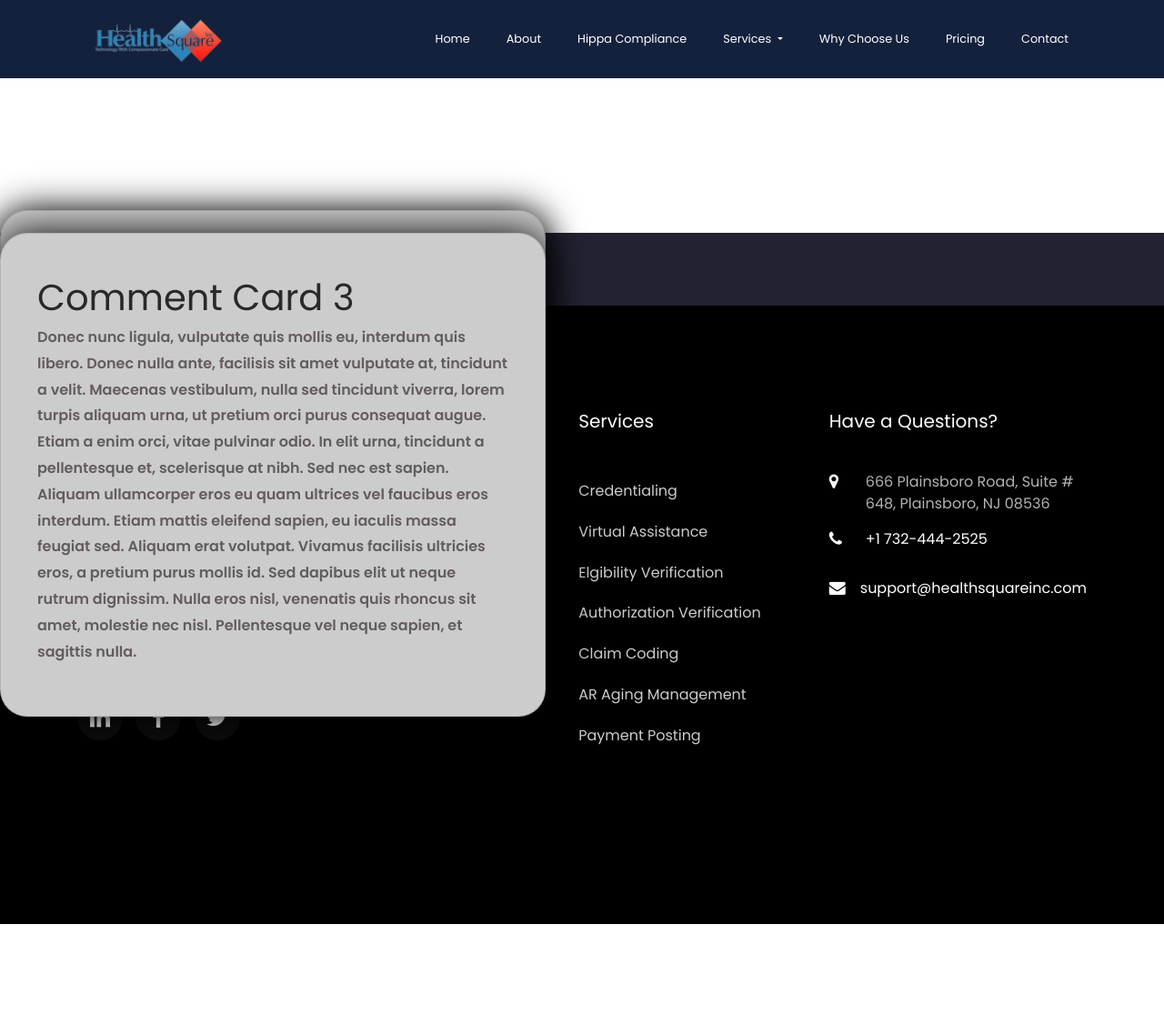
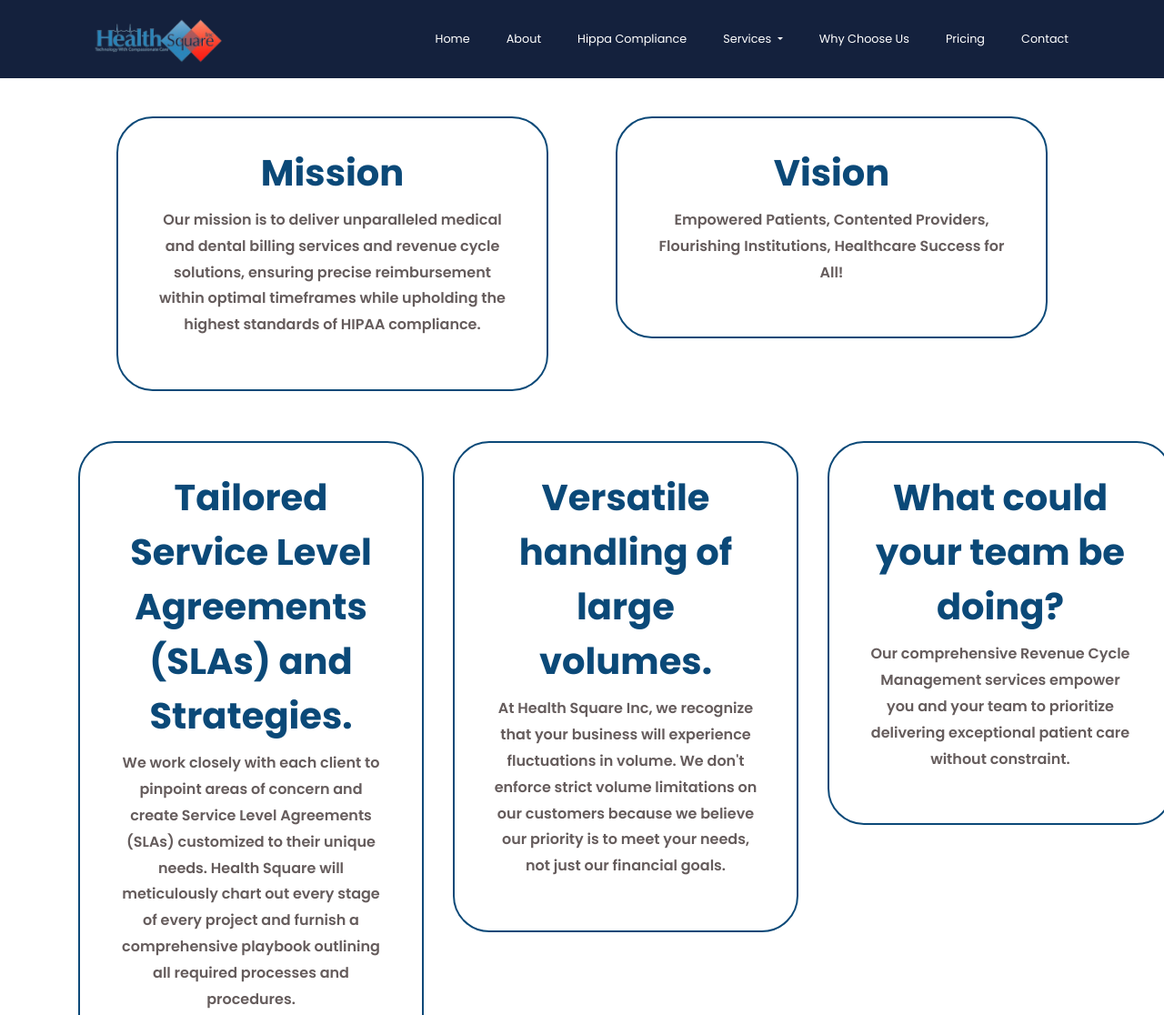
Before and after one commit to sravsimh/Health-Square-Inc, a plain HTML site: page why.html in a window 1280 px wide. Shown: the top 1116 px of the page at 91% size. Before the commit the page ends 1016 px from the top, so only its background shows below. Drawn offline with Linux system fonts and the light colour scheme; some packages are replaced by stand-ins of ours; no server answers; files whose address does not match are found by name.

Commit message:
made all changes

```diff
--- a/css/why.css
+++ b/css/why.css
@@ -1,55 +1,28 @@
-.cards {
-  list-style-type: none;
-  padding: 0;
-  margin: 20% auto 0;
+.info-box div {
+  text-decoration: none;
+  border: 2px solid #0b4978;
+  border-radius: 40px;
+  padding: 30px 40px 40px;
+  /* background-color: #fff; */
+  transition: all 0.3s;
+  color: #002825;
+  text-align: center;
+  max-height: min-content;
+  margin: 0 1rem;
+}
+.info-box div h1 {
+  color: #0b4978;
+  font-weight: bolder;
+}
+.info-box div:hover {
+  box-shadow: -10px 10px 0px 0px #0b4978;
+  transform: translateY(-10px);
+}
+.info-box {
   display: flex;
-  flex-direction: column;
-  align-items: center;
-  gap: 20px; /* Space between cards */
-  position: relative;
+  flex-wrap: nowrap;
+  justify-content: space-evenly;
+  align-content: center;
+  align-items: stretch;
+  margin-bottom: 5%;
 }
-
-.card {
-  background: #ccc;
-  border-radius: 30px;
-  padding: 40px;
-  box-shadow: 0 0 40px #000;
-  width: 600px;
-  transition: transform 0.6s cubic-bezier(0.8, 0.2, 0.1, 0.8) 0.1s,
-    background 0.4s linear;
-  cursor: pointer;
-  user-select: none;
-  position: absolute;
-  top: 0;
-  left: 0;
-  opacity: 0;
-  transform: translateY(20px) scale(0.95);
-  z-index: 1;
-}
-
-.card--current {
-  opacity: 1;
-  transform: translateY(0) scale(1);
-  z-index: 10;
-}
-
-.card--next {
-  opacity: 1;
-  transform: translateY(-25px) scale(1);
-  z-index: 5;
-}
-
-.card--out {
-  opacity: 0;
-  transform: translateY(-50px) scale(0.95);
-  z-index: 1;
-}
-
-h1 {
-  margin: 0;
-}
-
-.why-page {
-  padding: 40px;
-  background: #222232;
-}
--- a/why.html
+++ b/why.html
@@ -80,24 +80,41 @@
 	  </nav>
     <!-- END nav -->
 
-    <ul class="cards why-page">
-      <li class="card">
-          <h1>Comment Card 1 </h1>
-          <p>Lorem ipsum dolor sit amet, consectetur adipiscing elit. Praesent bibendum, lorem vel tincidunt imperdiet, nibh elit laoreet felis, a bibendum nisl tortor non orci. Donec pretium fermentum felis, quis aliquet est rutrum ut. Integer quis massa ut lacus viverra pharetra in eu lacus. Aliquam tempus odio adipiscing diam pellentesque rhoncus. Curabitur a bibendum est. Mauris vehicula cursus risus id luctus. Curabitur accumsan venenatis nibh, non egestas ipsum vulputate ac. Vivamus consectetur dolor sit amet enim aliquet eu scelerisque ipsum hendrerit. Donec lobortis suscipit vestibulum. Nullam luctus pellentesque risus in ullamcorper. Nam neque nunc, mattis vitae ornare ut, feugiat a erat. Ut tempus iaculis augue vel pellentesque.</p>
-      </li>
-      <li class="card">
-          <h1>Comment Card 2 </h1>
-          <p>Vestibulum nunc massa, gravida quis porta nec, feugiat id metus. Nunc ac arcu dolor, quis vestibulum leo. Cras viverra mollis ipsum, non rhoncus lectus aliquam et. Morbi faucibus purus sit amet lacus aliquet elementum. Donec sit amet posuere enim. Cras in eros id tortor fringilla ultricies. Mauris faucibus ullamcorper velit, pulvinar varius odio eleifend eu. Quisque id odio metus. Morbi adipiscing ultricies posuere. Pellentesque elementum porttitor eros in molestie. Maecenas ut leo quis nisi tempor tincidunt.</p>
-      </li>
-      <li class="card">
-          <h1>Comment Card 3</h1>
-          <p>Donec nunc ligula, vulputate quis mollis eu, interdum quis libero. Donec nulla ante, facilisis sit amet vulputate at, tincidunt a velit. Maecenas vestibulum, nulla sed tincidunt viverra, lorem turpis aliquam urna, ut pretium orci purus consequat augue. Etiam a enim orci, vitae pulvinar odio. In elit urna, tincidunt a pellentesque et, scelerisque at nibh. Sed nec est sapien. Aliquam ullamcorper eros eu quam ultrices vel faucibus eros interdum. Etiam mattis eleifend sapien, eu iaculis massa feugiat sed. Aliquam erat volutpat. Vivamus facilisis ultricies eros, a pretium purus mollis id. Sed dapibus elit ut neque rutrum dignissim. Nulla eros nisl, venenatis quis rhoncus sit amet, molestie nec nisl. Pellentesque vel neque sapien, et sagittis nulla.</p>
-      </li>
-      <li class="card">
-          <h1>Comment Card 4</h1>
-          <p>Donec nunc ligula, vulputate quis mollis eu, interdum quis libero. Donec nulla ante, facilisis sit amet vulputate at, tincidunt a velit. Maecenas vestibulum, nulla sed tincidunt viverra, lorem turpis aliquam urna, ut pretium orci purus consequat augue. Etiam a enim orci, vitae pulvinar odio. In elit urna, tincidunt a pellentesque et, scelerisque at nibh. Sed nec est sapien. Aliquam ullamcorper eros eu quam ultrices vel faucibus eros interdum. Etiam mattis eleifend sapien, eu iaculis massa feugiat sed. Aliquam erat volutpat. Vivamus facilisis ultricies eros, a pretium purus mollis id. Sed dapibus elit ut neque rutrum dignissim. Nulla eros nisl, venenatis quis rhoncus sit amet, molestie nec nisl. Pellentesque vel neque sapien, et sagittis nulla.</p>
-      </li>
-    </ul>
+    <div class="container" style="margin-top: 8rem!important;">
+      <div class="row info-box mt-5">
+        <div class="col-md-5">
+          <h1>
+            Mission
+          </h1>
+          <p>Our mission is to deliver unparalleled medical and dental billing services and revenue cycle solutions, ensuring precise reimbursement within optimal timeframes while upholding the highest standards of HIPAA compliance.</p>
+
+        </div>
+        <div class="col-md-5 ">
+          <h1>
+            Vision
+          </h1>
+          <p>Empowered Patients, Contented Providers, Flourishing Institutions, Healthcare Success for All!</p>
+        </div>
+      </div>
+      <div class="row info-box">
+        <div class="col-md-4 ">
+          <h1>Tailored Service Level Agreements (SLAs) and Strategies.</h1>
+          <p>We work closely with each client to pinpoint areas of concern and create Service Level Agreements (SLAs) customized to their unique needs. Health Square will meticulously chart out every stage of every project and furnish a comprehensive playbook outlining all required processes and procedures.</p>
+        </div>
+        <div class="col-md-4">
+          <h1>Versatile handling of large volumes.</h1>
+          <p>At Health Square Inc, we recognize that your business will experience fluctuations in volume. We don't enforce strict volume limitations on our customers because we believe our priority is to meet your needs, not just our financial goals.</p>
+        </div>
+        <div class="col-md-4">
+          <h1>
+            What could your team be doing?
+          </h1>
+          <p>
+            Our comprehensive Revenue Cycle Management services empower you and your team to prioritize delivering exceptional patient care without constraint.
+          </p>
+        </div>
+      </div>
+    </div>
 
 
     <footer class="ftco-footer ftco-bg-dark ftco-section">
@@ -162,6 +179,7 @@
 
 
 
+
   <!-- loader -->
   <div id="ftco-loader" class="show fullscreen"><svg class="circular" width="48px" height="48px"><circle class="path-bg" cx="24" cy="24" r="22" fill="none" stroke-width="4" stroke="#eeeeee"/><circle class="path" cx="24" cy="24" r="22" fill="none" stroke-width="4" stroke-miterlimit="10" stroke="#F96D00"/></svg></div>
 
```
Also changed, not shown: index.html (+71 -0 lines).
